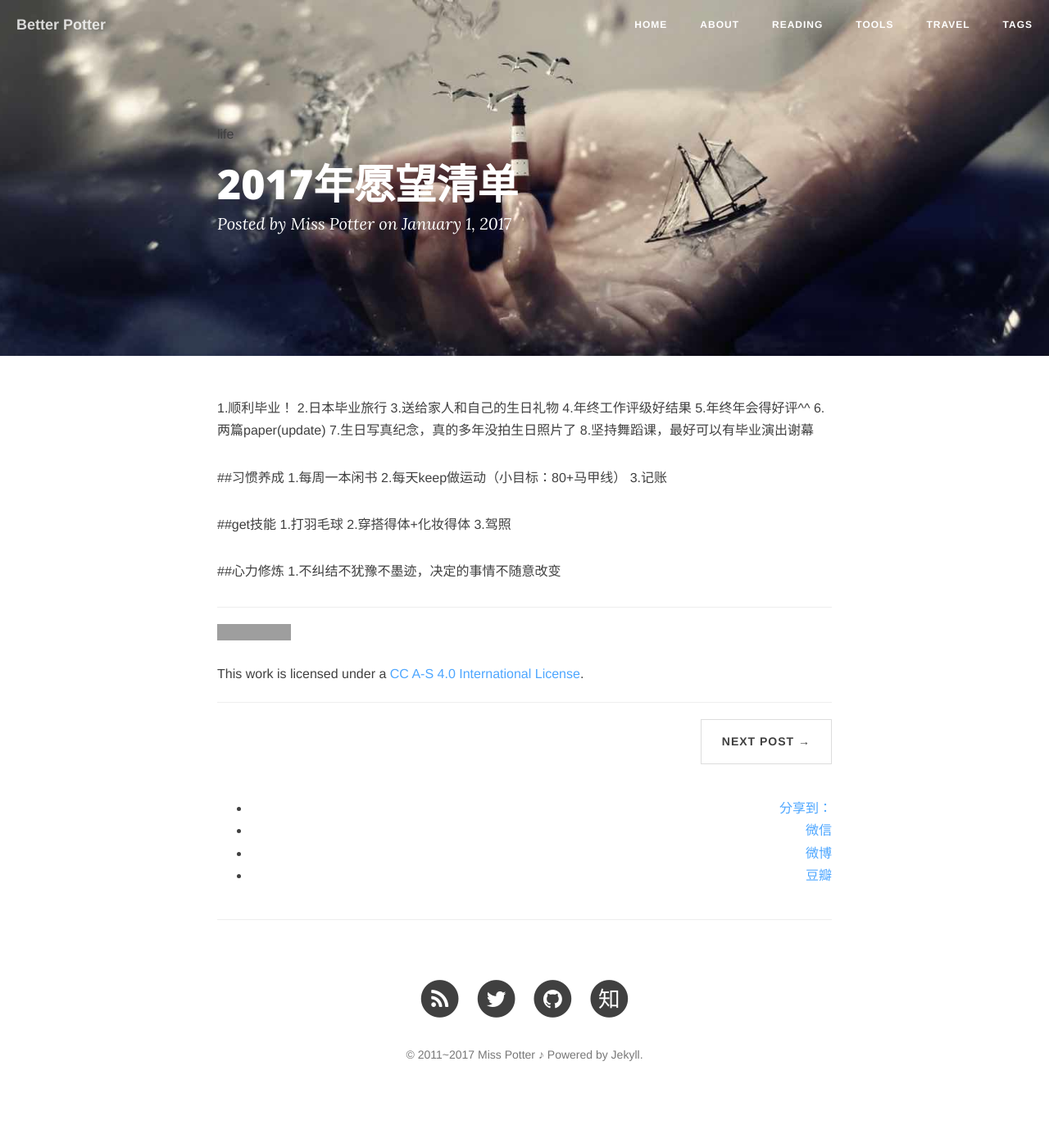
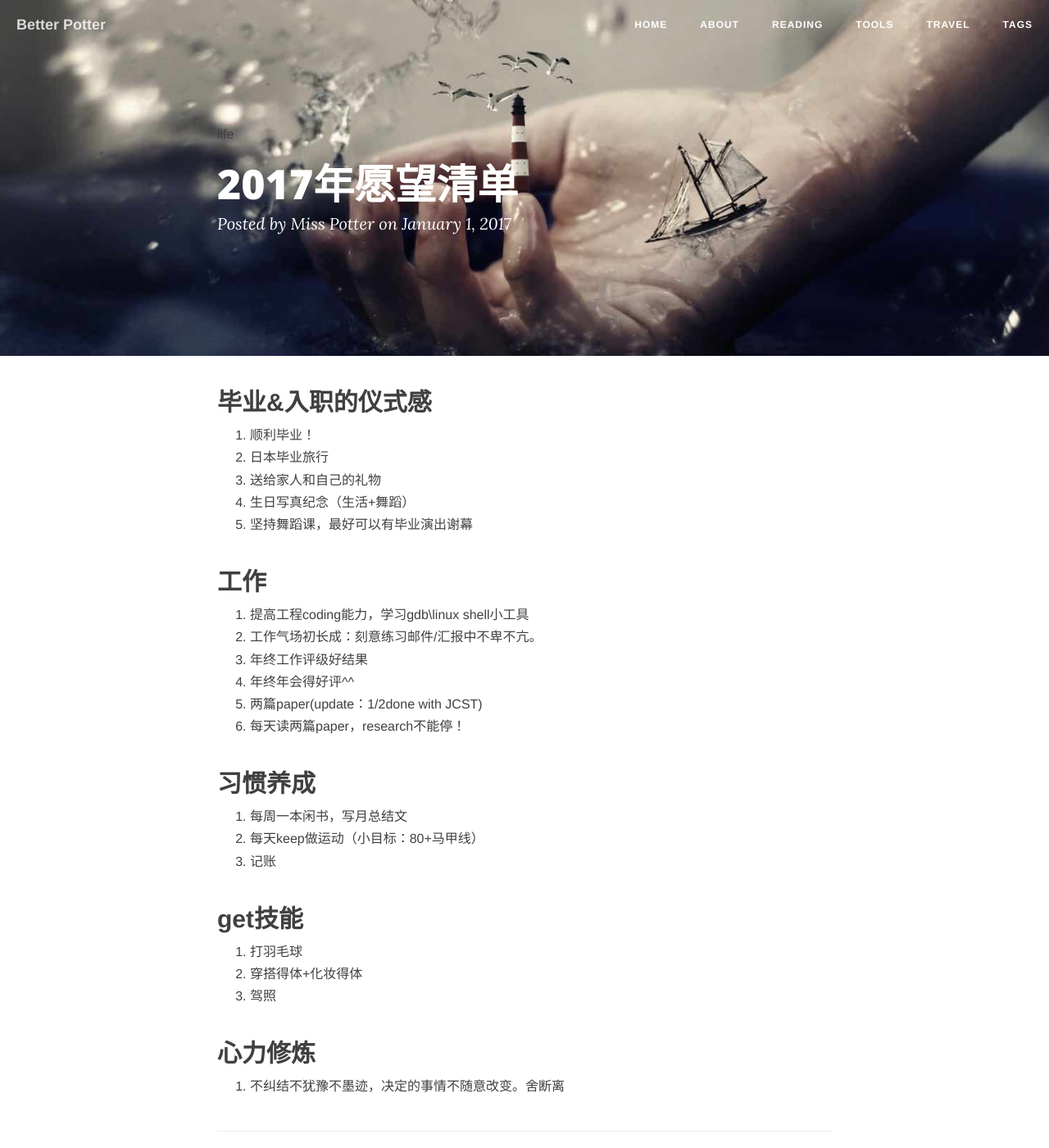
Before and after one commit to betterpotter/betterpotter.github.io, a Jekyll site: the page built from _posts/2017-01-01-new_year_resolution.md, in a window 1280 px wide and 1400 px high. Shown: the whole window at 82% size. Built offline with Jekyll 4.4.1, drawn with Linux system fonts in a browser that asks for light colours; nearby versions of some CDN libraries; comment, search, counter and statistics services are not loaded; grey boxes are pictures that could not be loaded.

Commit message:
Update 2017-01-01-new_year_resolution.md

```diff
--- a/_posts/2017-01-01-new_year_resolution.md
+++ b/_posts/2017-01-01-new_year_resolution.md
@@ -6,27 +6,34 @@ tags: [life]
 description: 在地狱里仰望天堂
 ---
 
-1.顺利毕业！
-2.日本毕业旅行
-3.送给家人和自己的生日礼物
-4.年终工作评级好结果
-5.年终年会得好评^^
-6.两篇paper(update)
-7.生日写真纪念，真的多年没拍生日照片了
-8.坚持舞蹈课，最好可以有毕业演出谢幕
+## 毕业&入职的仪式感
+1. 顺利毕业！
+2. 日本毕业旅行
+3. 送给家人和自己的礼物
+4. 生日写真纪念（生活+舞蹈）
+5. 坚持舞蹈课，最好可以有毕业演出谢幕
 
 
-##习惯养成
-1.每周一本闲书
-2.每天keep做运动（小目标：80+马甲线）
-3.记账
+## 工作
+1. 提高工程coding能力，学习gdb\linux shell小工具
+2. 工作气场初长成：刻意练习邮件/汇报中不卑不亢。
+3. 年终工作评级好结果
+4. 年终年会得好评^^
+5. 两篇paper(update：1/2done with JCST)
+6. 每天读两篇paper，research不能停！
+
+## 习惯养成
+
+1. 每周一本闲书，写月总结文
+2. 每天keep做运动（小目标：80+马甲线）
+3. 记账
 
 
-##get技能
-1.打羽毛球
-2.穿搭得体+化妆得体
-3.驾照
+## get技能
+1. 打羽毛球
+2. 穿搭得体+化妆得体
+3. 驾照
 
 
-##心力修炼
-1.不纠结不犹豫不墨迹，决定的事情不随意改变
+## 心力修炼
+1. 不纠结不犹豫不墨迹，决定的事情不随意改变。舍断离
```
